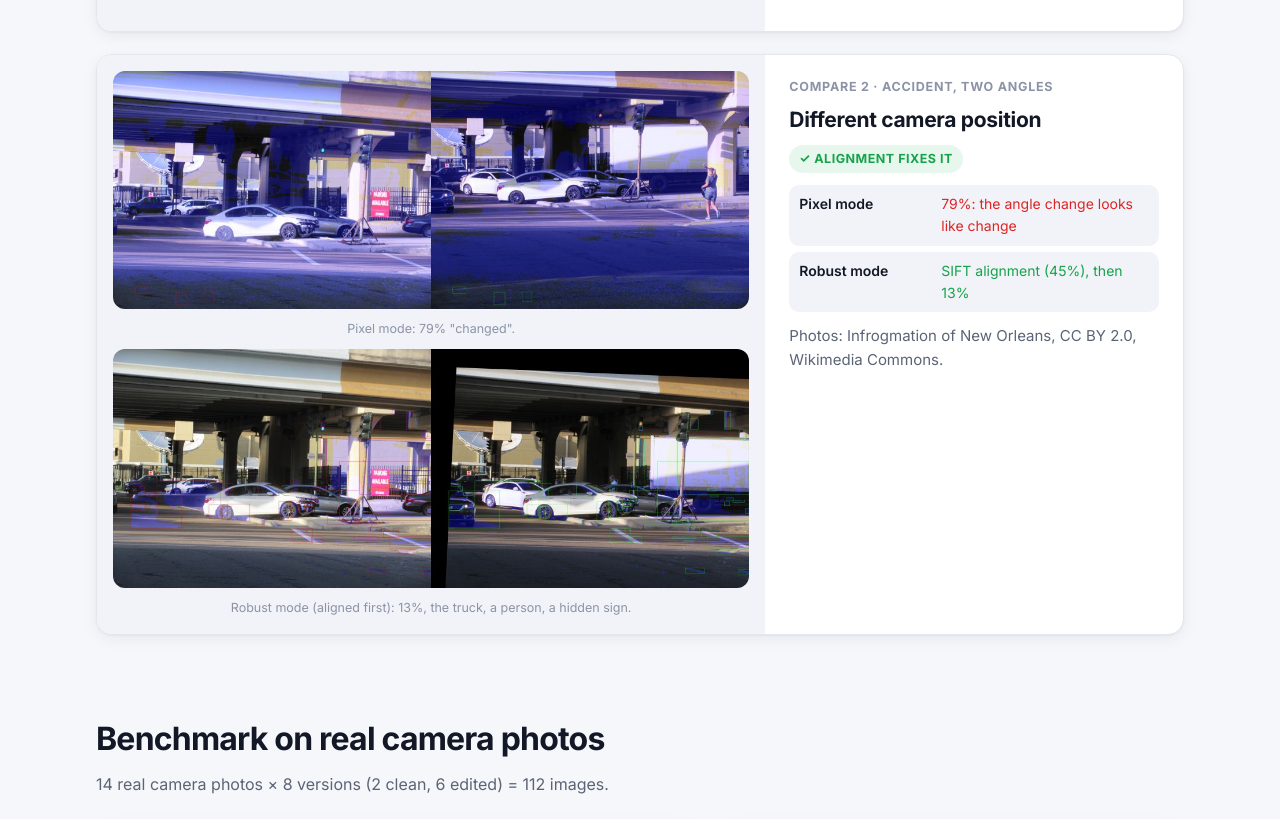
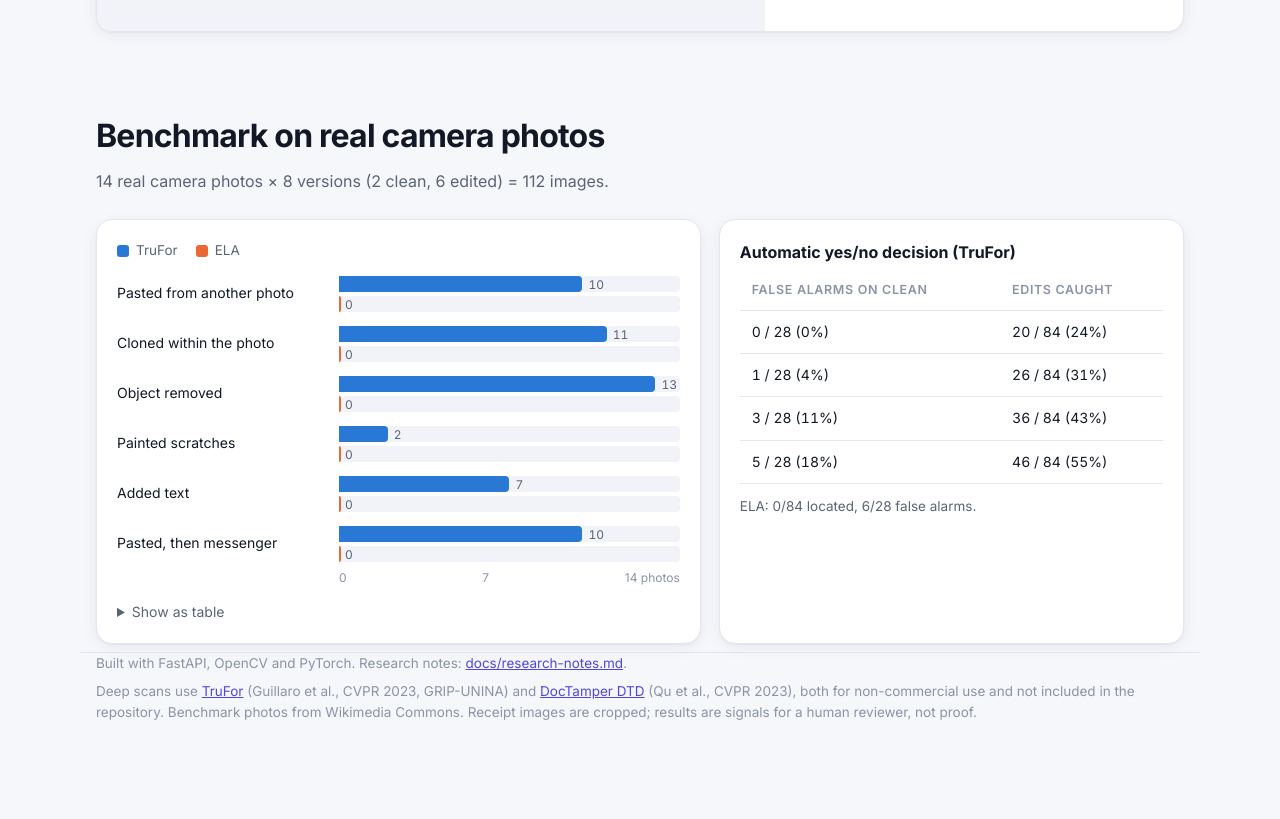
Before and after one commit to Daniel-Kasem48/aerial-change-detection, a plain HTML site: page docs/index.html in a window 1280 px wide. Shown: the part 2480-3299 px from the top of the page. After the commit the page ends 3210 px from the top, so only its background shows below. Drawn offline with Linux system fonts and the light colour scheme.

Commit message:
Showcase: remove accident angle comparison
Co-Authored-By: Claude Opus 5.5 <noreply@anthropic.com>

```diff
--- a/docs/index.html
+++ b/docs/index.html
@@ -298,25 +298,6 @@ footer p { margin: 0 0 6px; }
         </ul>
       </div>
     </article>
-
-    <article class="card case wide">
-      <div class="media">
-        <img src="showcase/accident_pixel.jpg" alt="Accident photos from two angles, naive pixel comparison" loading="lazy" style="border-radius:12px">
-        <div class="cap">Pixel mode: 79% "changed".</div>
-        <img src="showcase/accident_robust.jpg" alt="Same pair after alignment, real changes boxed" loading="lazy" style="border-radius:12px">
-        <div class="cap">Robust mode (aligned first): 13%, the truck, a person, a hidden sign.</div>
-      </div>
-      <div class="body">
-        <div class="num">Compare 2 · accident, two angles</div>
-        <h3>Different camera position</h3>
-        <span class="badge caught">✓ Alignment fixes it</span>
-        <ul class="rows">
-          <li><b>Pixel mode</b><span class="ko">79%: the angle change looks like change</span></li>
-          <li><b>Robust mode</b><span class="ok">SIFT alignment (45%), then 13%</span></li>
-        </ul>
-        <p class="cap" style="text-align:left">Photos: Infrogmation of New Orleans, CC BY 2.0, Wikimedia Commons.</p>
-      </div>
-    </article>
   </section>
 
   <section id="benchmark">
```
Also changed, not shown: docs/showcase/accident_pixel.jpg (deleted), docs/showcase/accident_robust.jpg (deleted).
